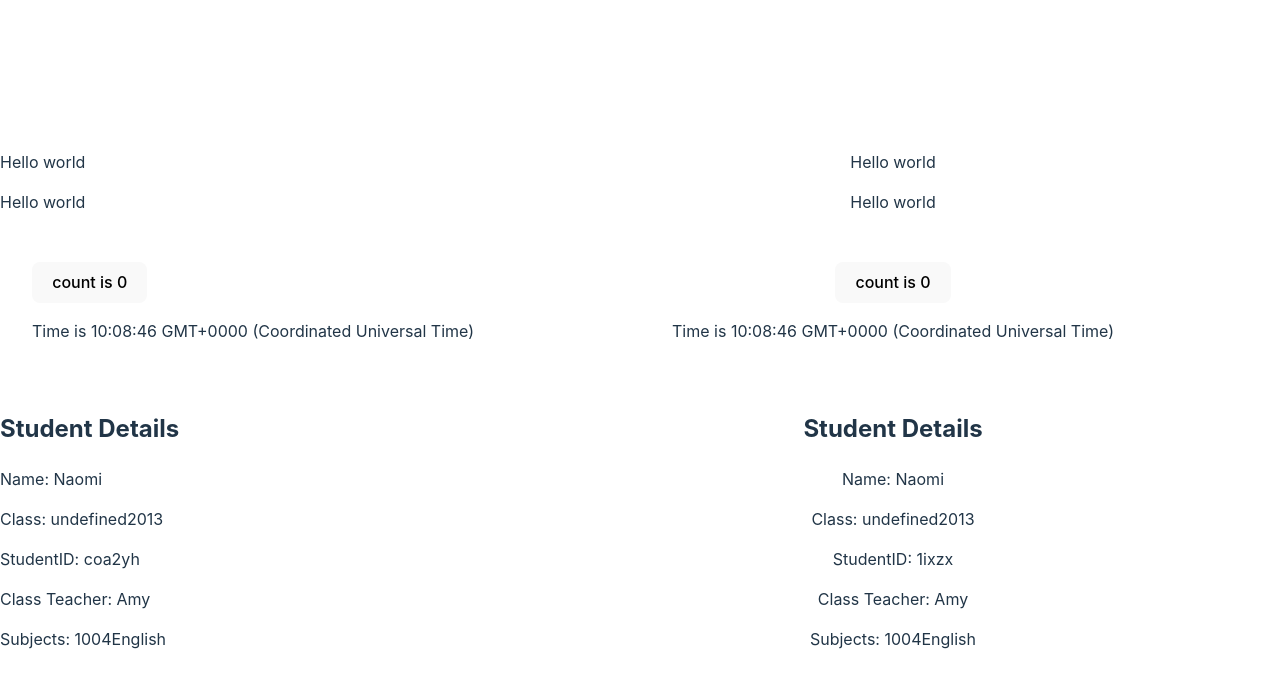
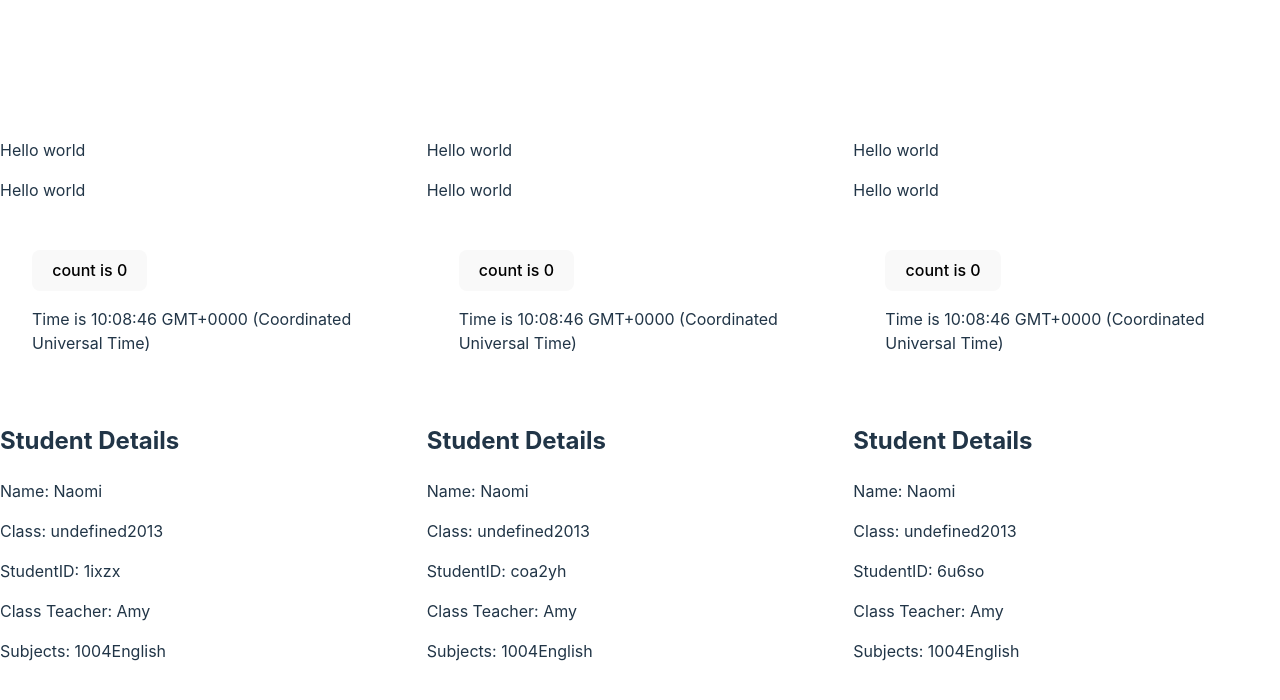
Before and after one commit to Xxx-in/Project, a React (Vite) app in the folder Project/: page / in a window 1280 px wide. Shown: the top 700 px of the page. Built offline with nearby package versions, Linux system fonts and the light colour scheme.

Commit message:
Restructure

```diff
--- a/Project/index.html
+++ b/Project/index.html
@@ -8,7 +8,8 @@
   </head>
   <body>
     <div id="title"><h1>This is newly added in index.html</h1></div>
-    <div id="root"></div>
+    <div id="part1b"></div>
+    <div id="part1c"></div>
     <script type="module" src="/src/main.jsx"></script>
   </body>
 </html>
--- a/Project/src/main.jsx
+++ b/Project/src/main.jsx
@@ -4,15 +4,21 @@ import App from './Part1A_IntroToReact/App.jsx';
 import './index.css';
 
 // In index.html, retrieve element with ID 'root' & render React component as child of retrieved element
-ReactDOM.createRoot(document.getElementById('root')).render(
+ReactDOM.createRoot(document.getElementById('title')).render(
   <React.StrictMode>
     <App />
   </React.StrictMode>,
 );
 
 // Will override any content in accessed element with React Components
-ReactDOM.createRoot(document.getElementById('title')).render(
+ReactDOM.createRoot(document.getElementById('part1b')).render(
   <React.StrictMode>
     <App />
   </React.StrictMode>,
 );
+
+ReactDOM.createRoot(document.getElementById('part1c')).render(
+  <React.StrictMode>
+    <App />
+  </React.StrictMode>,
+);
```
